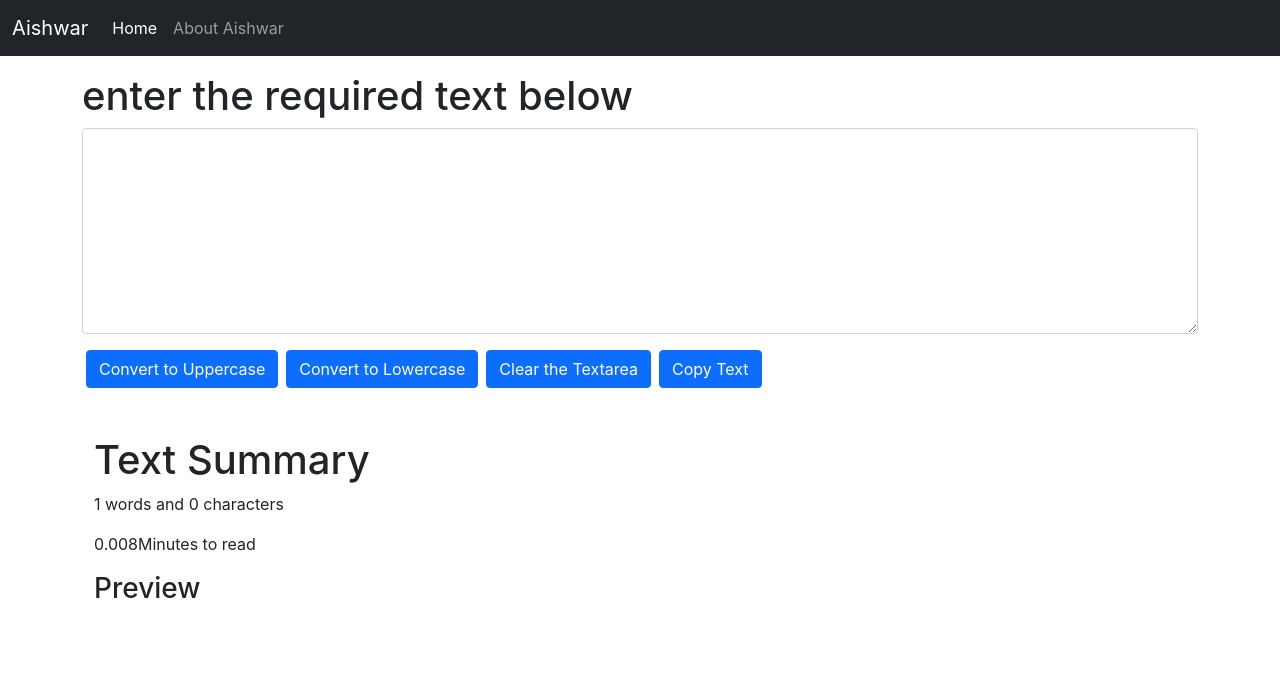
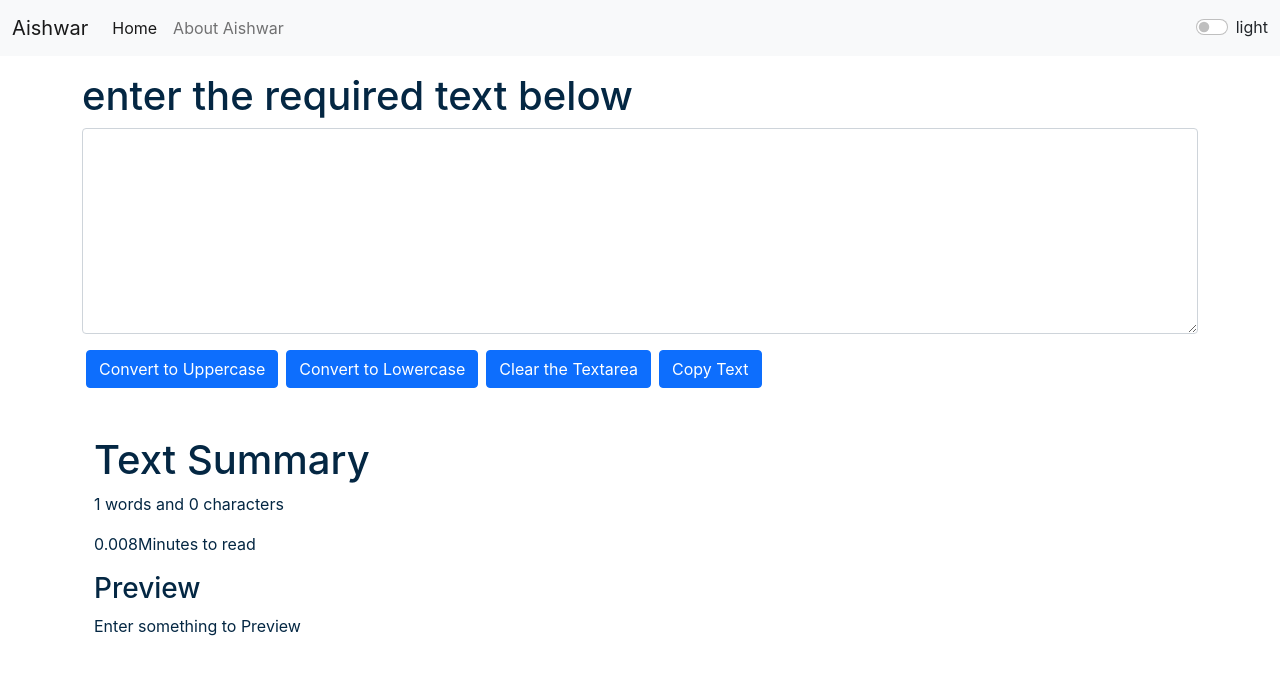
Before and after one commit to mrworld196wide/01_textutils, a React (Create React App) app: page / in a window 1280 px wide. Shown: the top 674 px of the page. Built offline with nearby package versions, Linux system fonts and the light colour scheme.

Commit message:
dark mode enhanced and refactoring app component

```diff
--- a/src/App.js
+++ b/src/App.js
@@ -3,13 +3,25 @@
 
 import Navbar from './components/Navbar';
 import Textform from './components/Textform';
+import React, {useState} from 'react';
+function App() {
+  const [mode, setMode] = useState('light') //whether dark mode is enabled or not
+  const toggleMode= () =>{
+    if (mode === 'light'){
+      setMode('dark');
+      document.body.style.backgroundColor = '#042743';
+    }
+    else{
+      setMode('light');
+      document.body.style.backgroundColor = 'white';
+    }
 
-function App() {
+  }
   return (
     <>
-      <Navbar title="Aishwar" aboutText="About Aishwar" />
+      <Navbar title="Aishwar" aboutText="About Aishwar" mode={mode} toggleMode={toggleMode}/>
       <div className="container my-3">
-      <Textform heading="enter the required text below" />
+      <Textform heading="enter the required text below" mode={mode}/>
       {/* <About/> */}
       </div>
     </>
--- a/src/components/Navbar.js
+++ b/src/components/Navbar.js
@@ -2,9 +2,9 @@
 import PropTypes from 'prop-types' //using snippet impt
 
 export default function Navbar(props)   //using snippet rfc
- {
+{
   return (
-    <nav className="navbar navbar-expand-lg navbar-dark bg-dark">
+    <nav className={`navbar navbar-expand-lg navbar-${props.mode} bg-${props.mode}`}>  {/* template literals here */}
       <div className="container-fluid">
         <a className="navbar-brand" href="/"> {props.title} </a>
         <button className="navbar-toggler" type="button" data-bs-toggle="collapse" data-bs-target="#navbarSupportedContent" aria-controls="navbarSupportedContent" aria-expanded="false" aria-label="Toggle navigation">
@@ -19,6 +19,11 @@
               <a className="nav-link" href="/"> {props.aboutText} </a>
             </li>
           </ul>
+          {/* ternary operator is used here along with template literals*/}
+          <div className={`form-check form-switch text-${props.mode === 'light' ? 'dark' : 'light'} `}>
+            <label className="form-check-label" htmlFor="flexSwitchCheckDefault">{props.mode}</label>
+            <input className="form-check-input" onClick={props.toggleMode} type="checkbox" role="switch" id="flexSwitchCheckDefault" />
+          </div>
         </div>
       </div>
     </nav>
@@ -26,9 +31,9 @@
 }
 
 // proptypes
-Navbar.propTypes= { //it sets properties of props so here it is restricting args to be string type only
-    title: PropTypes.string.isRequired,
-    aboutText: PropTypes.string //used snippet pts to get PropTypes.string
+Navbar.propTypes = { //it sets properties of props so here it is restricting args to be string type only
+  title: PropTypes.string.isRequired,
+  aboutText: PropTypes.string //used snippet pts to get PropTypes.string
 }
 
 /*
--- a/src/components/Textform.js
+++ b/src/components/Textform.js
@@ -1,5 +1,5 @@
 import React, { useState } from 'react'
-export default function Textform(prop) {
+export default function Textform(props) {
   const handleUpClick = () => {
     console.log("Uppercase was clicked" + text);  //use snippet clg for console.log("");
     let newText = text.toUpperCase();
@@ -13,7 +13,7 @@
   }
 
   const handleClearClick = () => {
-    let newText =" ";
+    let newText = " ";
     setText(newText)
   }
 
@@ -22,11 +22,11 @@
     setText(event.target.value);
   }
 
-  const handleCopy= () =>{
+  const handleCopy = () => {
     alert("Copied succesfully!");
-    var text= document.getElementById("myBox");
+    var text = document.getElementById("myBox");
     text.select();
-    text.setSelectionRange(0,9999);
+    text.setSelectionRange(0, 9999);
     navigator.clipboard.writeText(text.value);
   }
 
@@ -37,20 +37,20 @@
     <>
       <div>
         <div className="mb-3">
-          <h1> {prop.heading} </h1>
-          <textarea className="form-control" value={text} onChange={handleOnChange} id="myBox" rows="8"></textarea>
+          <h1 style={{ color: props.mode === 'light' ? '#042743' : 'white'  }}> {props.heading} </h1>
+          <textarea className="form-control" value={text} onChange={handleOnChange} id="myBox" rows="8" style={{ backgroundColor: props.mode === 'light' ? 'white' : 'grey', color: props.mode === 'light' ? '#042743' : 'white' }}></textarea>
         </div>
         <button className="btn btn-primary mx-1" onClick={handleUpClick}>Convert to Uppercase</button>
         <button className="btn btn-primary mx-1" onClick={handleLoClick}>Convert to Lowercase</button>
         <button className="btn btn-primary mx-1" onClick={handleClearClick}>Clear the Textarea</button>
         <button className="btn btn-primary mx-1" onClick={handleCopy}>Copy Text</button>
       </div>
-      <div className="container my-5">
+      <div style={{ color: props.mode === 'light' ? '#042743':'white'}} className="container my-5">
         <h1>Text Summary</h1>
         <p>{text.split(" ").length} words and {text.length} characters</p>
-        <p> {0.008 * text.split(" ").length }Minutes to read </p>
+        <p> {0.008 * text.split(" ").length}Minutes to read </p>
         <h3>Preview </h3>
-        <p>{text}</p>
+        <p>{text.length>0 ? text : "Enter something to Preview"}</p>
       </div>
     </>
   )
```
